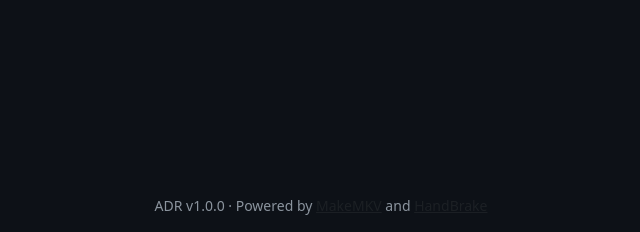
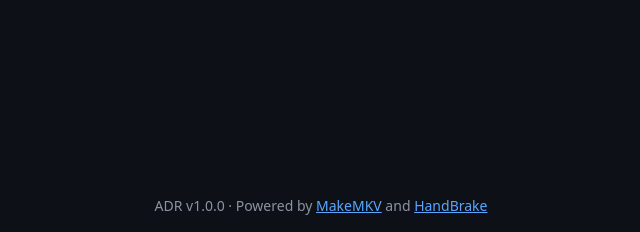
Before and after one commit to hhammarstrand/Automatic-Disc-Ripper-proxmox, a Python web app: template web/templates/base.html in a window 1280 px wide. Shown: the part 568-800 px from the top of the page, without its empty margins (319-959 px from the left). Run offline with Jinja, Linux system fonts and the light colour scheme; the template is opened without the code that fills it, so the values that code supplies are empty.

Commit message:
Fix footer link color: use accent blue for visibility on dark background

```diff
--- a/web/templates/base.html
+++ b/web/templates/base.html
@@ -77,7 +77,7 @@
 
     <!-- Footer -->
     <footer class="text-center small py-3">
-        ADR v1.0.0 &middot; Powered by <a href="https://www.makemkv.com/" class="text-muted">MakeMKV</a> and <a href="https://handbrake.fr/" class="text-muted">HandBrake</a>
+        ADR v1.0.0 &middot; Powered by <a href="https://www.makemkv.com/" style="color: var(--adr-accent);">MakeMKV</a> and <a href="https://handbrake.fr/" style="color: var(--adr-accent);">HandBrake</a>
     </footer>
 
     <!-- Error Detail Modal -->
```
